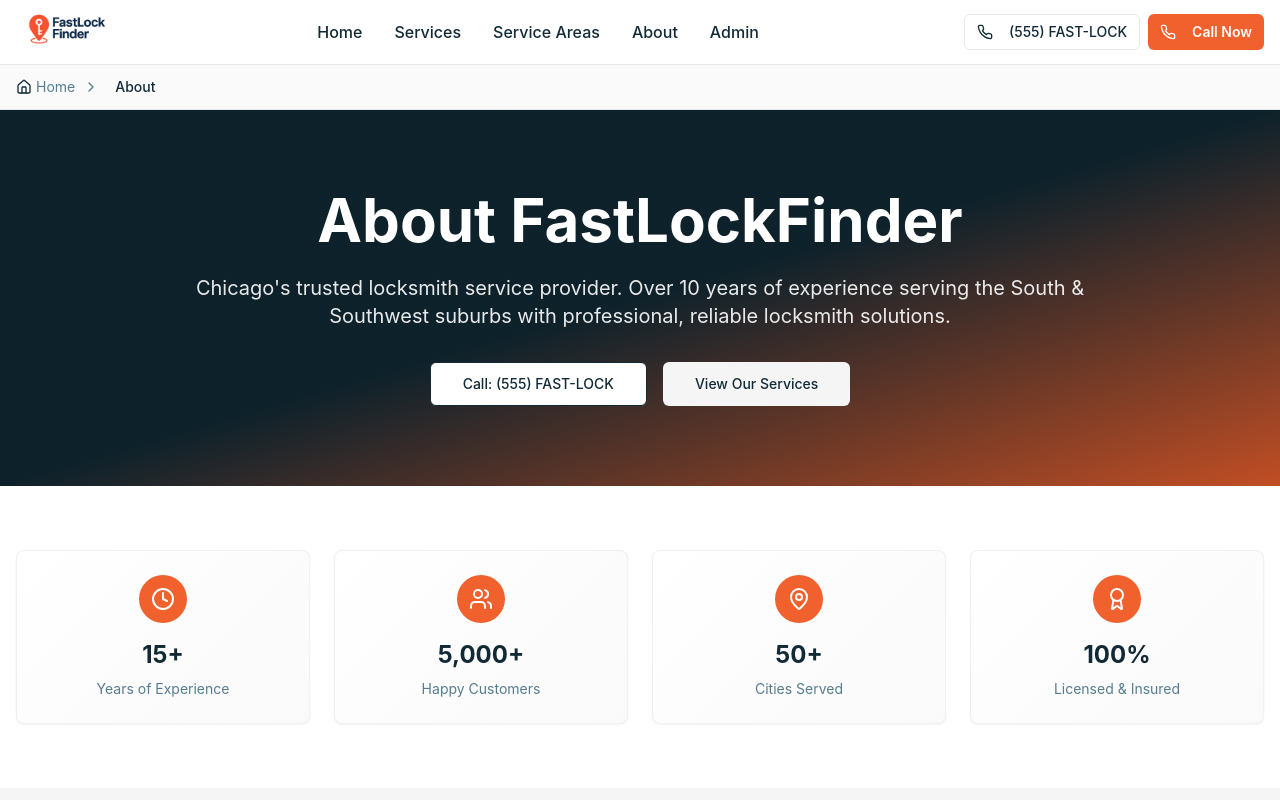
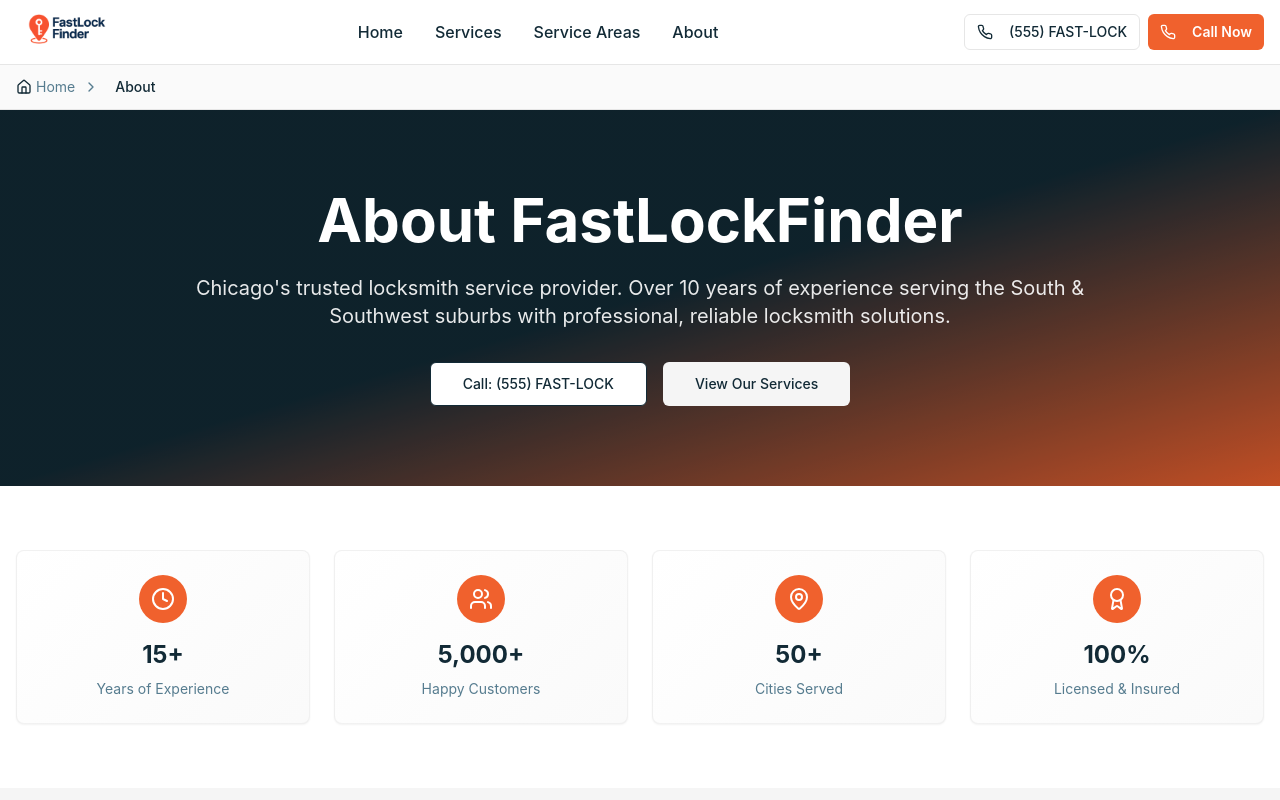
Before and after one commit to jetloopai/fast-lock-finder-dashboard, a React (Vite) app: page /about in a window 1280 px wide. Shown: the top 800 px of the page. Built offline with nearby package versions, Linux system fonts and the light colour scheme.

Commit message:
Protect Admin Routes
Remove public access to admin routes by ensuring users are authenticated before accessing them. This is achieved by leveraging the `AdminLayout` component, which redirects unauthenticated users to the `/auth` page.

```diff
--- a/src/components/layout/Header.tsx
+++ b/src/components/layout/Header.tsx
@@ -11,7 +11,6 @@ const Header = () => {
     { label: "Services", href: "/services" },
     { label: "Service Areas", href: "/service-areas" },
     { label: "About", href: "/about" },
-    { label: "Admin", href: "/auth" }, // Temporary admin link
   ];
 
   return (
```
